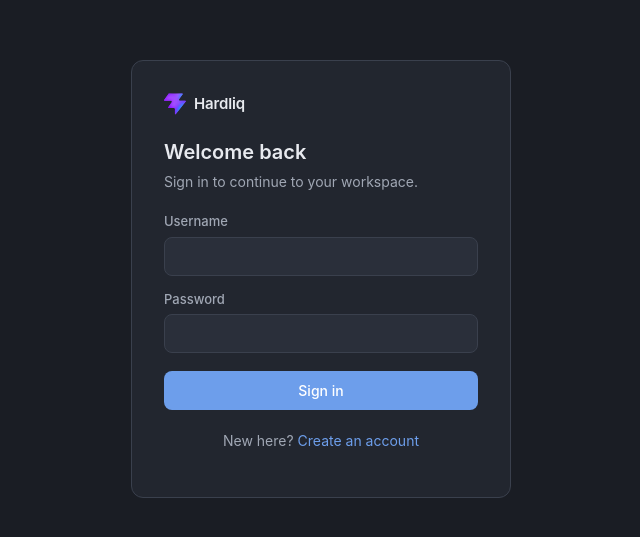
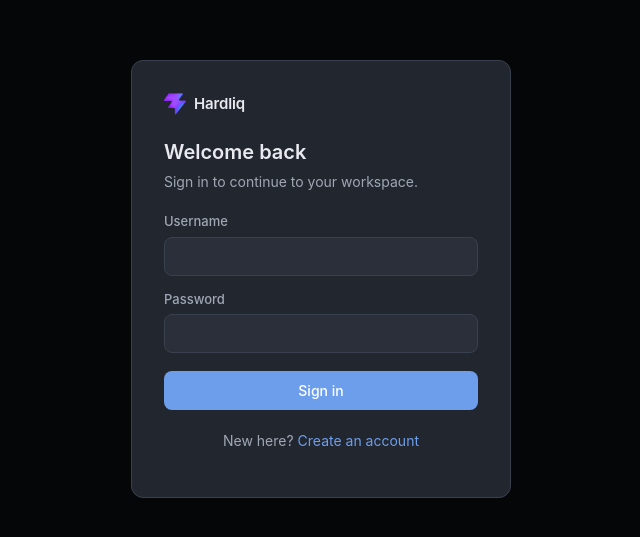
Before and after one commit to davidzdravkovic/HardliqClient, a React (Vite) app: page /login in a window 1280 px wide. Shown: the part 121-658 px from the top of the page, without its empty margins (319-959 px from the left). Built offline with nearby package versions, Linux system fonts and the light colour scheme; no server answers.

Commit message:
Reduce white flash on first load with critical CSS and route splitting.

```diff
--- a/index.html
+++ b/index.html
@@ -8,12 +8,22 @@
     <meta name="theme-color" content="#050608" />
     <title>Hardliq</title>
     <style>
-      html,
+      html {
+        background: #050608;
+        color-scheme: dark;
+      }
+
       body {
         margin: 0;
         min-height: 100%;
         background: #050608;
         color: #e8eaef;
+      }
+
+      #root {
+        min-height: 100vh;
+        min-height: 100dvh;
+        background: #050608;
       }
     </style>
   </head>
--- a/src/App.jsx
+++ b/src/App.jsx
@@ -1,9 +1,15 @@
+import { lazy, Suspense } from 'react';
 import { BrowserRouter, Navigate, Route, Routes } from 'react-router-dom';
 import Landing from './pages/Landing';
-import Login from './pages/Login';
-import Register from './pages/Register';
-import Dashboard from './pages/Dashboard';
 import { AUTH_TOKEN_KEY } from './api';
+
+const Login = lazy(() => import('./pages/Login'));
+const Register = lazy(() => import('./pages/Register'));
+const Dashboard = lazy(() => import('./pages/Dashboard'));
+
+function BootScreen() {
+  return <div className="boot-screen" aria-hidden="true" />;
+}
 
 function PrivateRoute({ children }) {
   const token = localStorage.getItem(AUTH_TOKEN_KEY);
@@ -13,6 +19,7 @@ function PrivateRoute({ children }) {
 export default function App() {
   return (
     <BrowserRouter>
+      <Suspense fallback={<BootScreen />}>
         <Routes>
           <Route path="/" element={<Landing />} />
           <Route path="/login" element={<Login />} />
@@ -27,6 +34,7 @@ export default function App() {
           />
           <Route path="*" element={<Navigate to="/" replace />} />
         </Routes>
+      </Suspense>
     </BrowserRouter>
   );
 }
--- a/src/index.css
+++ b/src/index.css
@@ -39,11 +39,18 @@
 body {
   margin: 0;
   min-height: 100vh;
+  min-height: 100dvh;
   font-family: var(--font);
   color: var(--text);
   background: var(--bg);
   line-height: 1.5;
   -webkit-font-smoothing: antialiased;
+}
+
+.boot-screen {
+  min-height: 100vh;
+  min-height: 100dvh;
+  background: #050608;
 }
 
 a {
```
Lines whose indentation alone changed are shown as unchanged.
